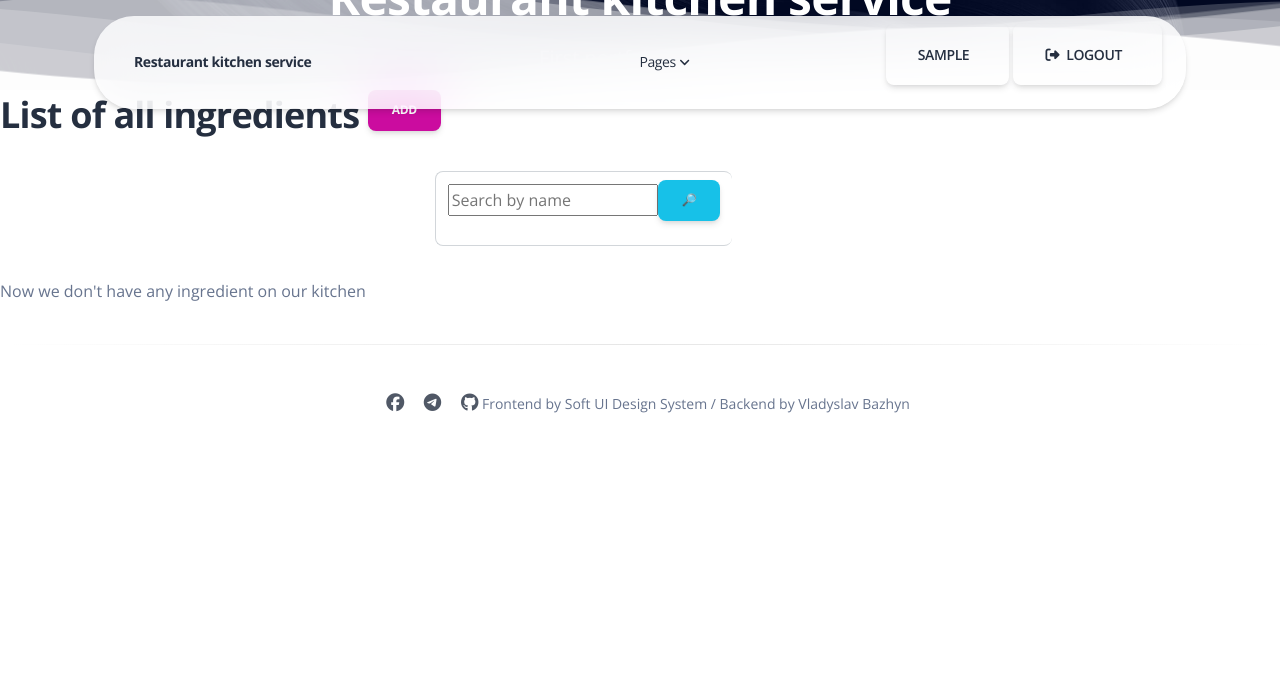
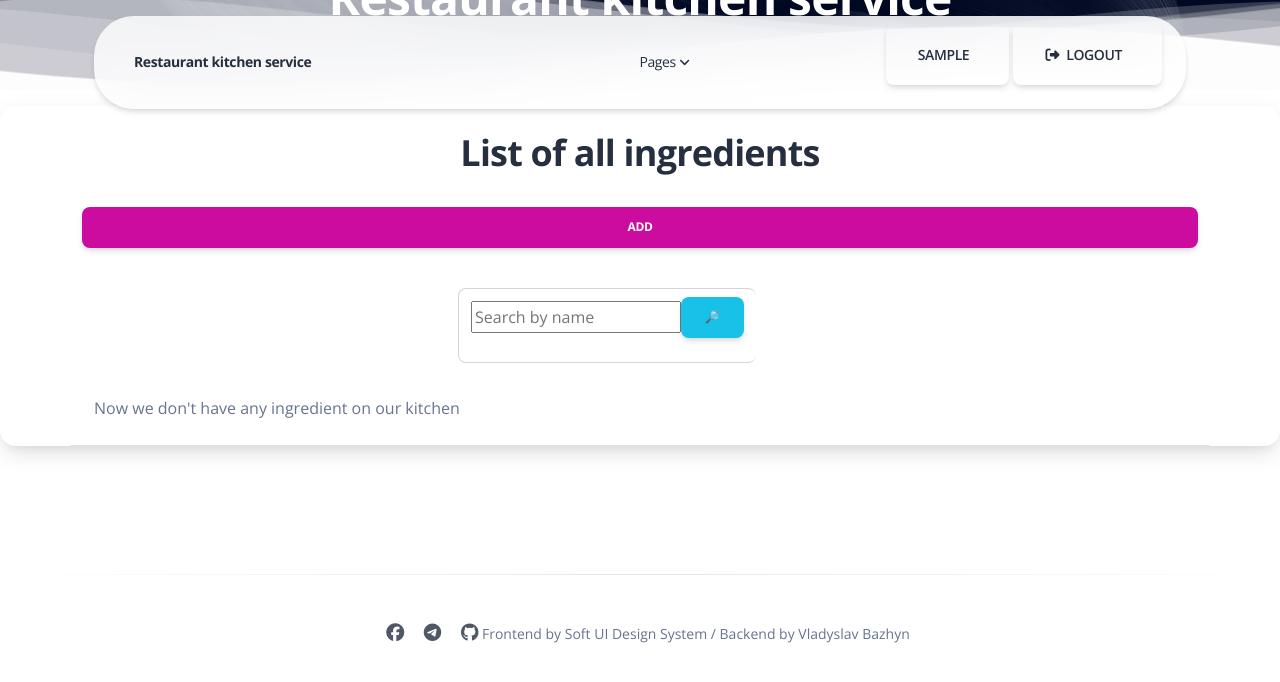
Before and after one commit to VladyslavBazhyn/restaurant_kitchen_service, a Django app: page /ingredient/ in a window 1280 px wide. Shown: the top 682 px of the page. Run offline with Django 5.2, Linux system fonts and the light colour scheme; the visitor is signed in with stand-in values (Sample User, id 1); data that the repository does not hold is empty; some libraries are stand-ins or nearby versions.

Commit message:
Change visual performance of ingredient-list page

```diff
--- a/templates/kitchen/ingredient_list.html
+++ b/templates/kitchen/ingredient_list.html
@@ -1,27 +1,49 @@
 {% extends "base.html" %}
-<!--Pagination?-->
-<!--Name of dish_type it is in video-->
-<body>
+{% load static %}
+
+
 {% block content %}
+  <div class="row mt-3">
+    <div class="col-12">
+      <div class="position-relative border-radius-xl overflow-hidden shadow-lg mb-7">
+        <div class="container border-bottom">
+          <div class="row justify-space-between py-2">
+            <section class="pt-3 pb-4 text-center" id="count-stats">
               <h2>
                 List of all ingredients
+              </h2>
+            </section>
+
             <a href="{% url 'kitchen:ingredient-create' %}" class="btn btn-primary link-to-page float-right">Add</a>
-    </h2>
+
             {% include "includes/searching.html" %}
+
             {% if ingredient_list %}
+
               {% for ingredient in ingredient_list %}
-        <ul>
-          <li>
-            ({{ ingredient.id }})
+                <div class="container py-3 mt-3">
+                  <div class="row">
+                    <div class="col-12 mx-auto">
+                      <div class="form-check form-switch ps-0">
+                        <ul class="border-radius-xl mx-auto py-3 blur shadow-blur nav d-flex justify-content-center">
+                          <li class="nav-item">
                             <a href="{% url 'kitchen:ingredient-detail' pk=ingredient.id%}">
-              {{ ingredient.name }}
+                              <p class="d-inline text-sm z-index-1 font-weight-bold" style="text-align: center;" data-bs-toggle="tooltip" data-bs-placement="bottom" title="{{ ingredient.id }}">{{ ingredient.name }}</p>
                             </a>
                             ({{ ingredient.price }})
                           </li>
                         </ul>
+                      </div>
+                    </div>
+                  </div>
+                </div>
               {% endfor %}
             {% else %}
               <p>Now we don't have any ingredient on our kitchen</p>
             {% endif %}
+          </div>
+        </div>
+      </div>
+    </div>
+  </div>
 {% endblock %}
-</body>
```
Lines whose indentation alone changed are shown as unchanged.
